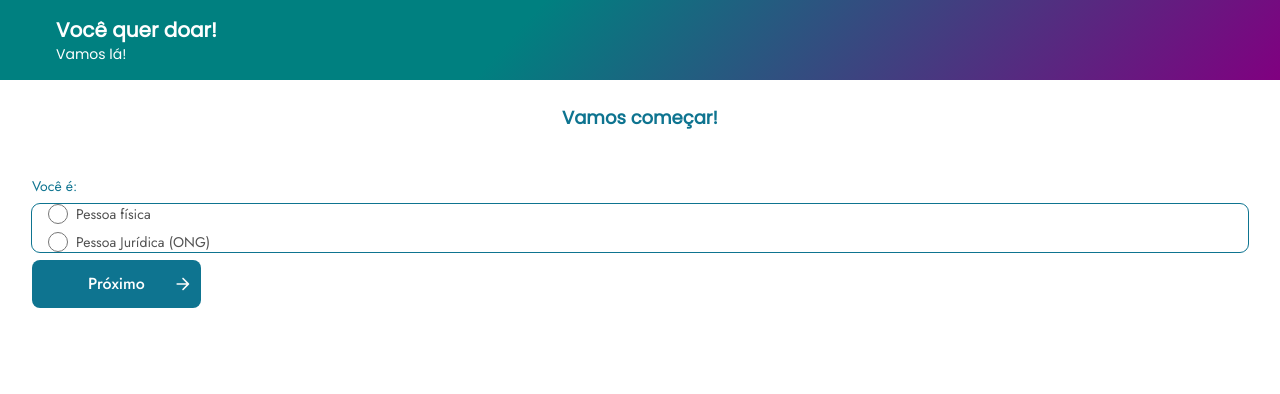
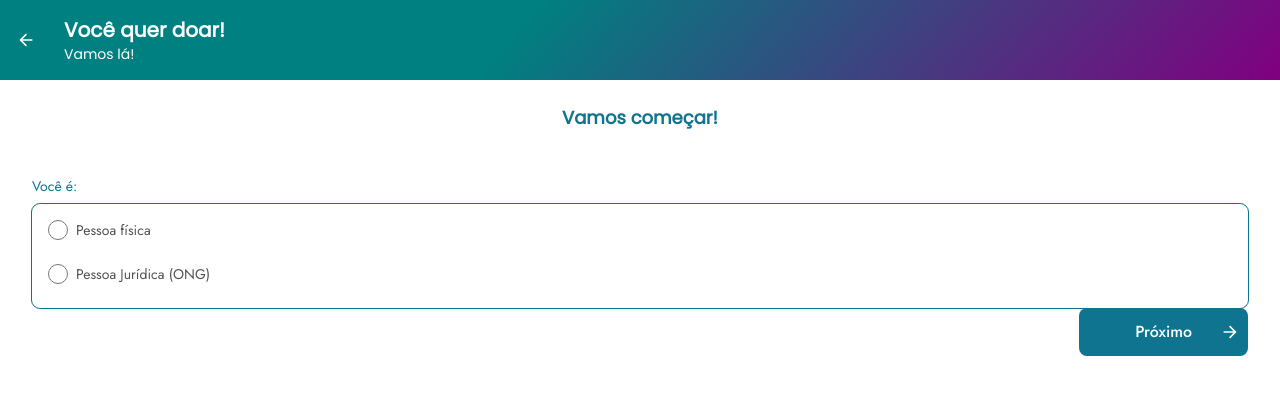
Before and after one commit to mateusmoov/busquePet, a Next.js app: page /tipopessoa in a window 1280 px wide. Shown: the top 394 px of the page. Built offline with nearby package versions, Linux system fonts and the light colour scheme.

Commit message:
feat: add icons on header

```diff
--- a/src/app/components/FormGroup/index.tsx
+++ b/src/app/components/FormGroup/index.tsx
@@ -10,6 +10,7 @@ type FormGroupProps = {
   label: string;
   variant: VariantProps;
   children: ReactNode;
+  className: string
 };
 
 type VariantProps = keyof typeof variants;
@@ -21,7 +22,7 @@ const variants = {
   },
 } satisfies Record<string, VariantsProps>;
 
-export const FormGroup = ({ label, variant, children }: FormGroupProps) => {
+export const FormGroup = ({ label, variant, children, className }: FormGroupProps) => {
   return (
     <>
       <label
@@ -36,7 +37,7 @@ export const FormGroup = ({ label, variant, children }: FormGroupProps) => {
       <div
         className={twMerge(
           variants[variant].outlined,
-          "rounded-lg outline outline-1 block px-4 pl-4"
+          className, "rounded-lg outline outline-1 block px-4 pl-4"
         )}
       >
         {children}
--- a/src/app/components/Header/index.tsx
+++ b/src/app/components/Header/index.tsx
@@ -1,11 +1,13 @@
 import { HTMLProps } from "react";
 import { twMerge } from "tailwind-merge";
+import { Icon } from "@/app/components";
 
 type VariantProps = Record<string, string>;
 type VariantKeyProps = keyof typeof variants;
 
 type HeaderProps = HTMLProps<HTMLDivElement> & {
   variant: VariantKeyProps;
+  icon?: boolean;
 };
 
 const variants = {
@@ -13,13 +15,16 @@ const variants = {
   donor: "bg-donor-header",
 } satisfies VariantProps;
 
-export const Header = ({ children, variant, className, ...rest }: HeaderProps) => {
+export const Header = ({ children, variant, className, icon, ...rest }: HeaderProps) => {
   return (
     <>
       <header
-        className={twMerge(variants[variant], className, "w-full")}
+        className={twMerge(variants[variant], className, "w-full flex ")}
         {...rest}
       >
+        <button>
+          {icon && <Icon variant="arrowLeft" className="ml-4" />}
+        </button>
         {children}
       </header>
     </>
--- a/src/app/components/Icon/index.tsx
+++ b/src/app/components/Icon/index.tsx
@@ -14,8 +14,12 @@ type IconProps = {
 
 const variants = {
   arrowRight: {
-    image: "/icons/arrow_back.svg",
+    image: "/icons/arrow_right.svg",
     alt: "avançar",
+  },
+  arrowLeft: {
+    image: "/icons/arrow_left.svg",
+    alt: "voltar",
   },
   checkmark: {
     image: "/icons/checkmark.svg",
--- a/src/app/tipopessoa/page.tsx
+++ b/src/app/tipopessoa/page.tsx
@@ -3,23 +3,26 @@ import { Header, FormGroup, RadioButton, Button, Section } from "../components"
 const PersonType = () => {
   return (
     <>
-      <Header variant="donor">
-        <div className="flex flex-col gap-x-2 ml-14 py-4">
+      <Header variant="donor" icon>
+        <div className="flex flex-col gap-x-2 ml-7 py-4">
           <span className="font-header text-white text-xl font-semibold">
             Você quer doar!
           </span>
           <span className="font-header text-white text-sm">Vamos lá!</span>
         </div>
       </Header>
-      <main>
+      <main className="relative">
         <Section>
           <span className="mb-11 mt-6 font-header text-cyan-700 font-semibold text-lg flex justify-center">
             Vamos começar!
           </span>
-          <FormGroup label="Você é:" variant="adopter">
+          <FormGroup label="Você é:" variant="adopter" className="py-4">
+            <div className="flex flex-col gap-y-4">
               <RadioButton label="Pessoa física" value="fisica" />
               <RadioButton label="Pessoa Jurídica (ONG)" value="fisica" />
+            </div>
           </FormGroup>
+          <div className="flex flex-col justify-end items-end">
             <Button
               variant="filled"
               icon="arrowRight"
@@ -27,6 +30,7 @@ const PersonType = () => {
             >
               Próximo
             </Button>
+          </div>
         </Section>
       </main>
     </>
```
Also changed, not shown: public/icons/arrow_left.svg (added), public/icons/arrow_right.svg (renamed from public/icons/arrow_back.svg). Lines whose indentation alone changed are shown as unchanged.
